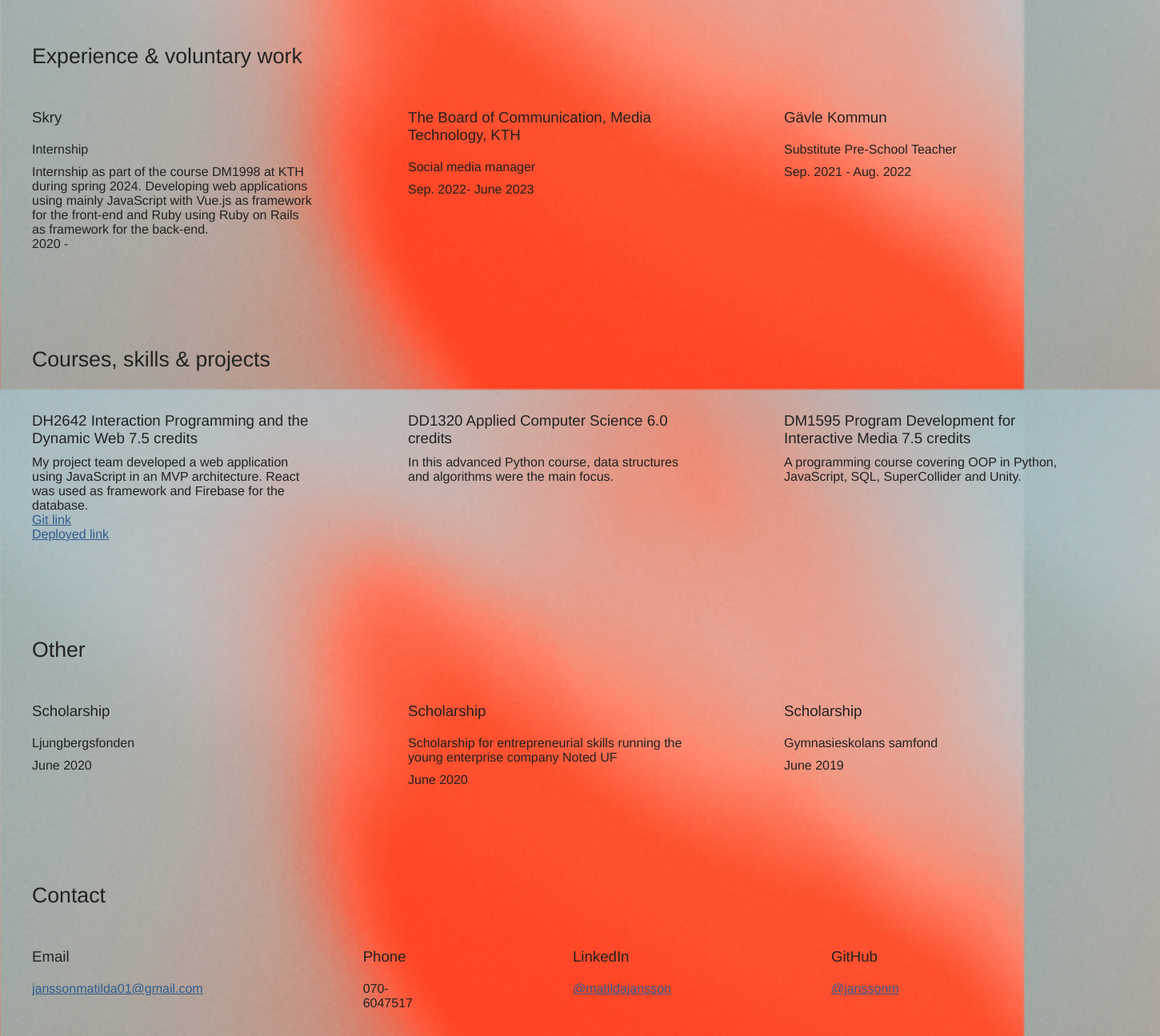
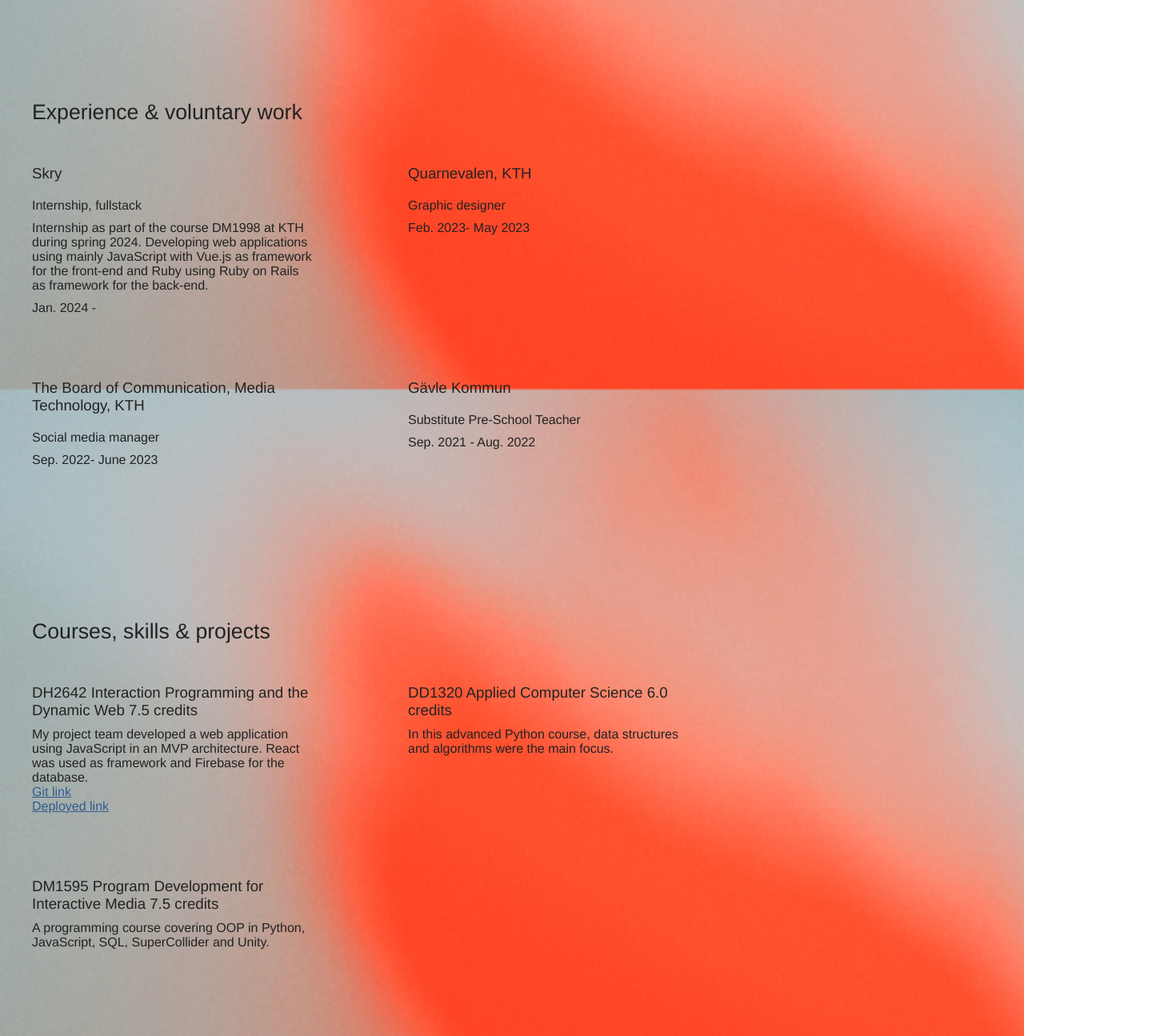
Before and after one commit to janssonm/portfolio-website, a React (Create React App) app: page / in a window 1280 px wide. Shown: the part 1220-2515 px from the top of the page at 80% size, 1450 px wide, since content can reach past the window. Built offline with nearby package versions, Linux system fonts and the light colour scheme; a web font is replaced by a local one.

Commit message:
Small fixes

```diff
--- a/package.json
+++ b/package.json
@@ -9,6 +9,7 @@
     "@testing-library/jest-dom": "^5.17.0",
     "@testing-library/react": "^13.4.0",
     "@testing-library/user-event": "^13.5.0",
+    "gh-pages": "^6.1.1",
     "gsap": "^3.12.5",
     "react": "^18.2.0",
     "react-dom": "^18.2.0",
--- a/src/pages/contactPage.jsx
+++ b/src/pages/contactPage.jsx
@@ -13,10 +13,6 @@ const ContactPage = React.forwardRef((props, ref) => {
                     <h3><a href="mailto:janssonmatilda01@gmail.com">janssonmatilda01@gmail.com</a></h3>
                 </div>
                 <div className='item contact'>
-                    <h2>Phone</h2>
-                    <h3>070-6047517</h3>
-                </div>
-                <div className='item contact'>
                     <h2>LinkedIn</h2>
                     <h3><a href="https://www.linkedin.com/in/matilda-jansson-23635a23a/">@matildajansson</a></h3>
                 </div>
--- a/src/pages/experiencePage.jsx
+++ b/src/pages/experiencePage.jsx
@@ -8,13 +8,18 @@ const ExperiencePage = React.forwardRef((props, ref) => {
             <div className='items'>
                 <div className='item'>
                     <h2>Skry</h2>
-                    <h3>Internship</h3>
+                    <h3>Internship, fullstack</h3>
                     <h4>Internship as part of the course DM1998 at KTH
                         during spring 2024. Developing web applications
                         using mainly JavaScript with Vue.js as
                         framework for the front-end and Ruby using
-                        Ruby on Rails as framework for the back-end. <br/>
-                        2020 -</h4>
+                        Ruby on Rails as framework for the back-end. <br/></h4>
+                        <h4>Jan. 2024 -</h4>
+                </div>
+                <div className='item'>
+                    <h2>Quarnevalen, KTH</h2>
+                    <h3>Graphic designer</h3>
+                    <h4>Feb. 2023- May 2023</h4>
                 </div>
                 <div className='item'>
                     <h2>The Board of Communication,
--- a/src/pages/header.jsx
+++ b/src/pages/header.jsx
@@ -10,7 +10,7 @@ const Header = React.forwardRef(({ scrolldiv5 }, contactRef) => {
                 <p>Media Technology @ KTH {"\xa0"}{"\xa0"}{"\xa0"}{"\xa0"}{"\xa0"} Intern @ Skry</p>
             </div>
             <div className='headerText2'>
-                <p>Stockholm</p>
+                <p className='city'>Stockholm</p>
                 <button className='sayhi' onClick={scrolldiv5}>Say hi</button>
             </div>
 
--- a/src/styles/App.css
+++ b/src/styles/App.css
@@ -12,6 +12,7 @@ body {
 h1, h2, h3, h4, p {
     margin: 0;
     color: #222222;
+    padding-bottom: 10px;
 }
 
 button {
@@ -78,9 +79,12 @@ a {
 
 .items {
     display: flex;
+    columns: 1fr 1fr 1fr;
+    flex-wrap: wrap;
 }
 
 .item {
+    padding-bottom: 60px;
     padding-right: 120px;
     width: 350px;
     height: fit-content;
--- a/src/styles/contactpage.css
+++ b/src/styles/contactpage.css
@@ -1,8 +1,3 @@
 .contactPage {
     width: calc(100vw - 80px);
 }
-.contact {
-    max-width: 100%;
-    width: fit-content;
-    padding-right: 200px;
-}
--- a/src/styles/header.css
+++ b/src/styles/header.css
@@ -34,4 +34,9 @@
 
 .sayhi {
     font-size: 12pt;
+    padding: 0;
 }
+
+.city {
+    padding: 0;
+}
```
Also changed, not shown: 1 other file (tests, documents, lock files or other folders).
